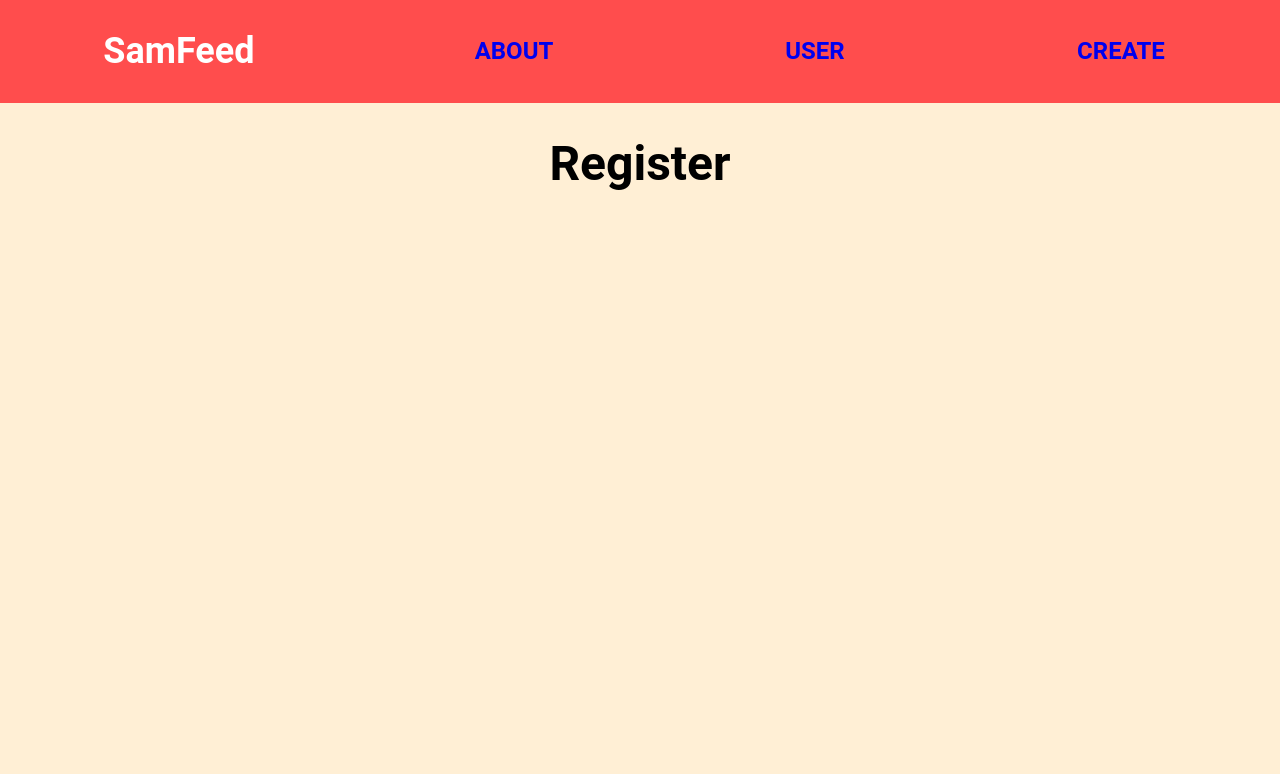
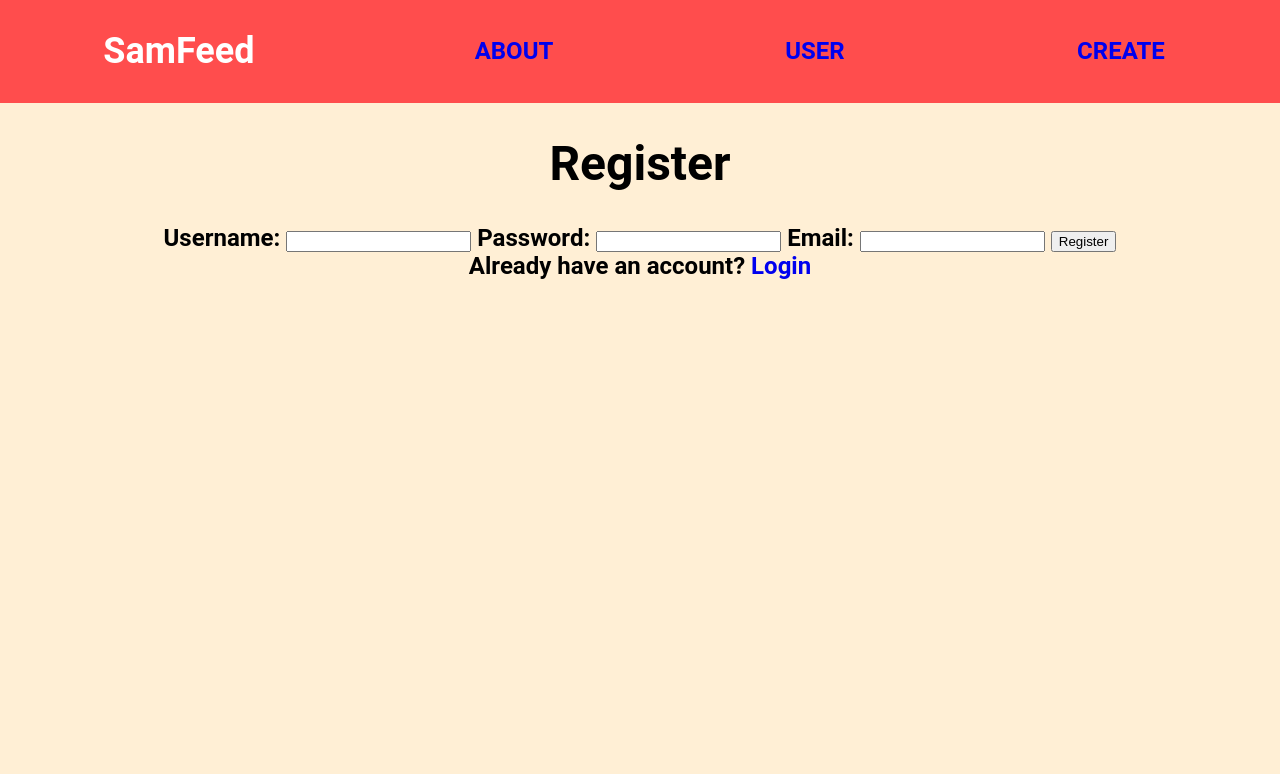
Before and after one commit to ShyShyTomato/SamFeed, a Flask app: page /register/ in a window 1280 px wide. Shown: the top 774 px of the page. Run offline with Flask 3, Linux system fonts and the light colour scheme.

Commit message:
Website is now in a functional, yet buggy state.

```diff
--- a/app/forms.py
+++ b/app/forms.py
@@ -10,7 +10,12 @@ class loginForm(FlaskForm):
     password = PasswordField('Password', validators=[DataRequired()])
 
 """Register form lets users register."""
-class RegisterForm(FlaskForm):
+class registerForm(FlaskForm):
     id = db.Column(db.Integer, primary_key=True)
     username = StringField('Username', validators=[DataRequired()])
     password = PasswordField('Password', validators=[DataRequired()])
+    email = StringField('Email', validators=[DataRequired()])
+
+class postForm(FlaskForm):
+    id = db.Column(db.Integer, primary_key=True)
+    text = StringField('Text', validators=[DataRequired()])
--- a/app/routes.py
+++ b/app/routes.py
@@ -4,6 +4,17 @@ from flask import render_template, flash, redirect, url_for
 from flask_login import LoginManager, login_user, logout_user, login_manager, current_user
 login_manager = LoginManager()
 login_manager.init_app(app)
+
+# Check if text is malicious
+def checkText(contentToCheck):
+    contentToCheck = contentToCheck
+    list = contentToCheck.split()
+    for word in list:
+        if len(word) > 50:
+            return False
+    return True
+
+
 
 
 @login_manager.user_loader
@@ -14,7 +25,10 @@ def load_user(user_id):
 @app.route('/', methods=('GET', 'POST'))
 def home():
     post=db.session.query(models.Post).all()
-    return render_template('home.html', title='Home', user='Sam', posts=post)
+    print(post)
+    # Reverse the post order so the newest post is at the top.
+    post.reverse()
+    return render_template('home.html', title='Home', posts=post)
 
 
 
@@ -55,13 +69,26 @@ def login():
 
 @app.route('/register/', methods=('GET', 'POST'))
 def register():
-    return render_template('register.html')
+    registerForm = forms.registerForm()
+    # Print something if the user registers
+    if registerForm.validate_on_submit():
+        #Register and validate the user.
+        print('User tried to register')
+        print('Username: ' + registerForm.username.data)
+        print('Password: ' + registerForm.password.data)
+        print('Email: ' + registerForm.email.data)
+        # Flask Login Register
+        user = models.User(username=registerForm.username.data, password=registerForm.password.data, email=registerForm.email.data)
+        db.session.add(user)
+        db.session.commit()
+        flash('Registered successfully.')
+        #return render_template('user.html')
+    return render_template('register.html', form=registerForm)
 
 @app.route('/user/', methods=('GET', 'POST'))
 def userPage():
     # Check if user is logged in
     if not current_user.is_authenticated:
-        flash("You need to log in first")
         return redirect(url_for('login'))
     else:
         return render_template('user.html')
@@ -72,6 +99,30 @@ def logout():
     logout_user()
     return render_template('accounts.html')
 
+@app.route('/post/', methods=('GET', 'POST'))
+def post():
+    postForm = forms.postForm()
+
+    # If the user isn't logged in, redirect them to the login page.
+    if not current_user.is_authenticated:
+        flash("You need to be logged in to post.")
+        return redirect(url_for('login'))
+
+    if postForm.validate_on_submit():
+        #Register and validate the user.
+        print('User tried to post')
+        print('Content: ' + postForm.text.data)
+        if checkText(postForm.text.data) == False:
+            flash("You can't post that")
+            return render_template('createpost.html', form=postForm)
+        # Add the post to the database.
+        post = models.Post(text=postForm.text.data, userID=current_user.id)
+        db.session.add(post)
+        db.session.commit()
+        flash('Posted successfully.')
+        return render_template('home.html')
+    return render_template('createpost.html', form=postForm)
+
 @app.errorhandler(404)
 def page_not_found(e):
     return render_template('404.html'), 404
--- a/app/templates/index.html
+++ b/app/templates/index.html
@@ -19,7 +19,7 @@
         <!--Here I need to make sure that the division / padding for the text can be clicked to navigate to the area in question-->
         <a href="/about" class="navbaritem"><div class=navbaritem>ABOUT</div></a>
         <a href="/user" class="navbaritem"><div class="navbaritem">USER</div></a>
-        <a href="/newpost" class="navbaritem"><div class="navbaritem lastnavbaritem">CREATE</div></a>
+        <a href="/post" class="navbaritem"><div class="navbaritem lastnavbaritem">CREATE</div></a>
 
 </nav>
 <!-- Page Contents -->
--- a/app/templates/login.html
+++ b/app/templates/login.html
@@ -15,4 +15,5 @@
     {% endif %}
    {% endwith %}
 </form>
+Need to sign up? <a href="/register">Sign up</a>
 {% endblock %}
--- a/app/templates/register.html
+++ b/app/templates/register.html
@@ -1,5 +1,20 @@
 {% extends "index.html" %}
 {% block content %}
     <h1>Register</h1>
-<!-- Flask form for registering -->
+<!-- Registration form -->
+    <form method = "POST">
+        {{ form.csrf_token }}
+        Username: {{form.username}}
+        Password: {{form.password}}
+        Email: {{form.email}}
+        <input type="submit" value="Register">
+        {% with messages = get_flashed_messages() %}
+        {% if messages %}
+         {% for message in messages %}
+           <li>{{ message }}</li>
+         {% endfor %}
+        {% endif %}
+       {% endwith %}
+    </form>
+    Already have an account? <a href="/login">Login</a>
 {% endblock %}
```
Also changed, not shown: app/templates/createpost.html (added, +28 -0 lines), instance/SamFeed.db.
